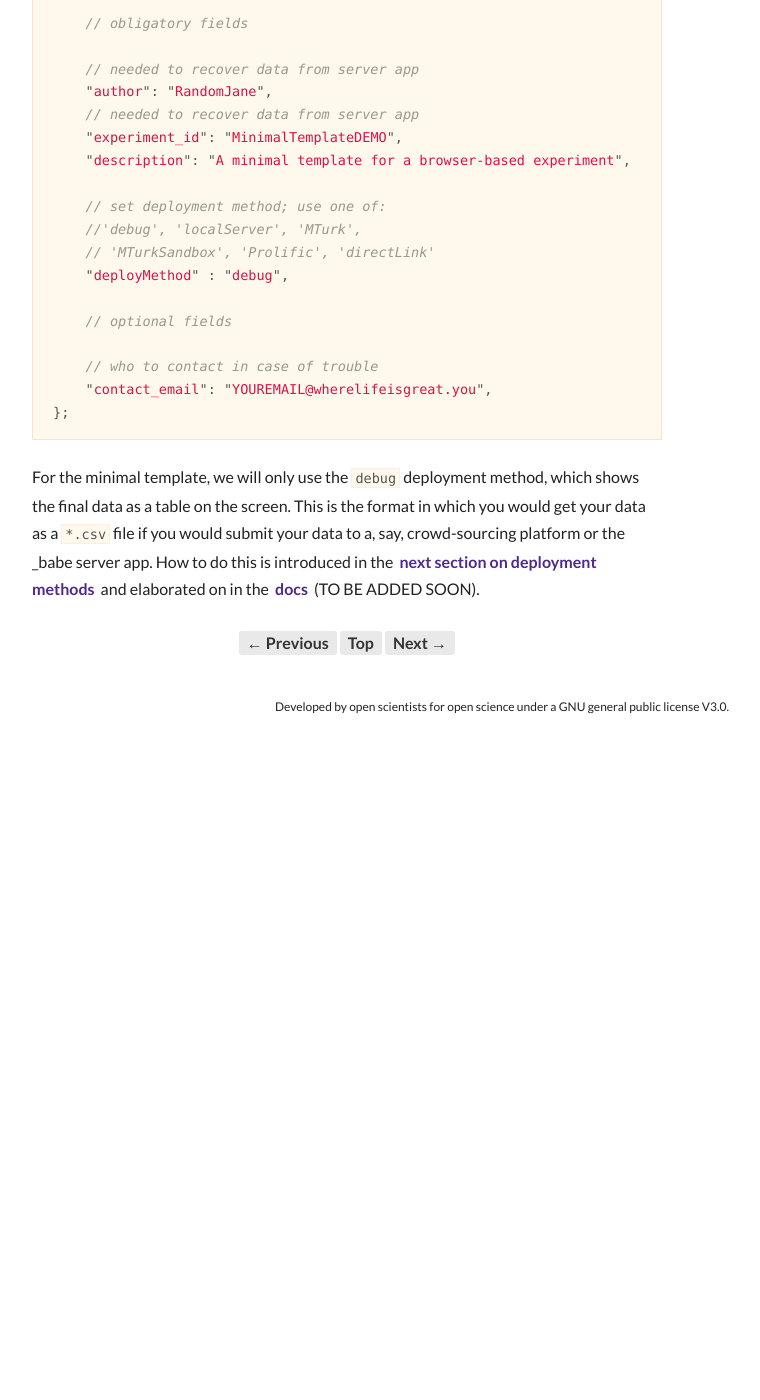
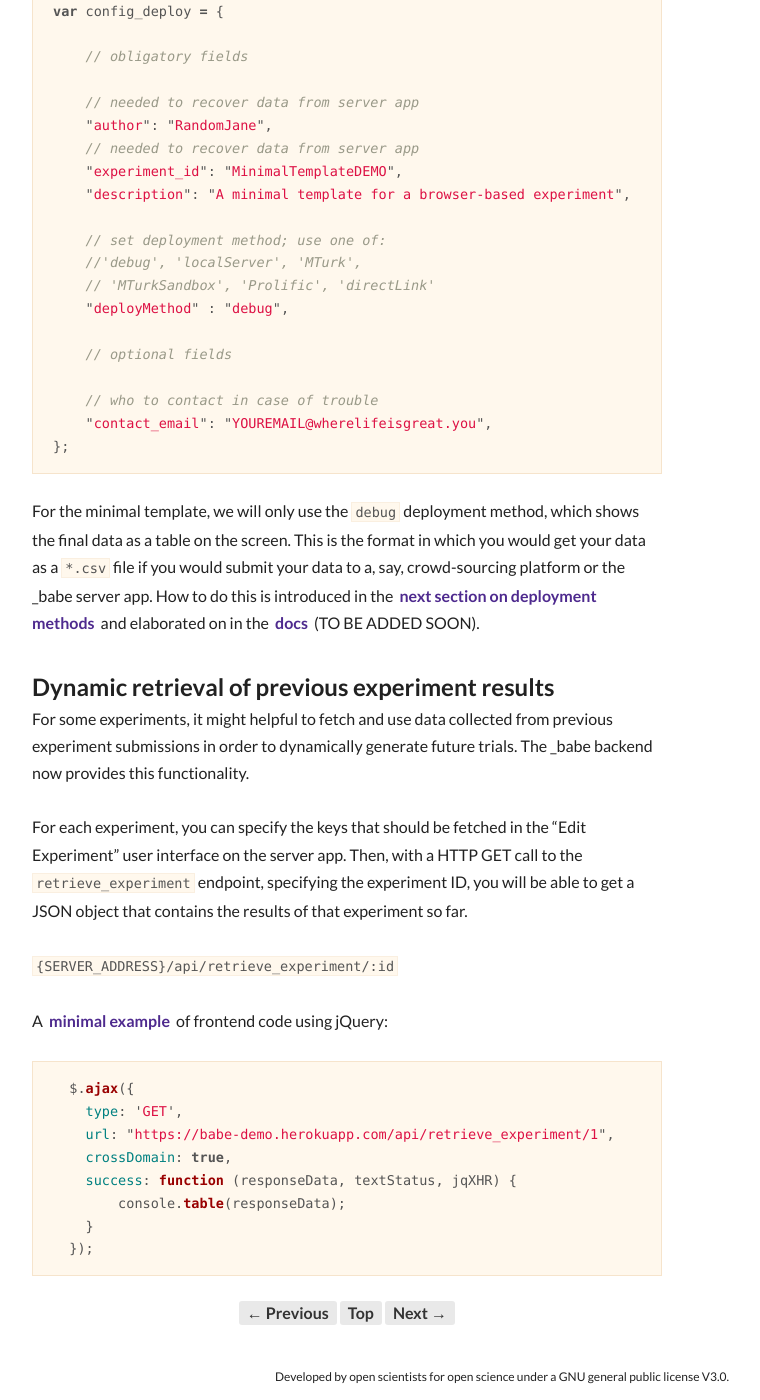
Before and after one commit to magpie-ea/magpie-site, a Jekyll site: the page built from getting-started/experiments.markdown, in a window 1280 px wide and 1400 px high, scrolled down 7726 px. Shown: the whole window, without its empty margins (138-898 px from the left). Built offline with Jekyll 4.4.1, drawn with Linux system fonts in a browser that asks for light colours; nearby versions of some CDN libraries; before the commit the page ends 8457 px from its top, so only the background shows below that; some of the changed text lies outside the part shown.

Commit message:
Explain dynamic experiment results retrieval. Closes #15

````diff
--- a/getting-started/experiments.markdown
+++ b/getting-started/experiments.markdown
@@ -234,3 +234,23 @@ var config_deploy = {
 ```
 
 For the minimal template, we will only use the `debug` deployment method, which shows the final data as a table on the screen. This is the format in which you would get your data as a `*.csv` file if you would submit your data to a, say, crowd-sourcing platform or the _babe server app. How to do this is introduced in the [next section on deployment methods](deployment.html) and elaborated on in the [docs](../docs/) (TO BE ADDED SOON).
+
+## Dynamic retrieval of previous experiment results
+For some experiments, it might helpful to fetch and use data collected from previous experiment submissions in order to dynamically generate future trials. The _babe backend now provides this functionality.
+
+For each experiment, you can specify the keys that should be fetched in the "Edit Experiment" user interface on the server app. Then, with a HTTP GET call to the `retrieve_experiment` endpoint, specifying the experiment ID, you will be able to get a JSON object that contains the results of that experiment so far.
+
+`{SERVER_ADDRESS}/api/retrieve_experiment/:id`
+
+A [minimal example](https://jsfiddle.net/SZJX/dp8ewnfx/) of frontend code using jQuery:
+
+```javascript
+  $.ajax({
+    type: 'GET',
+    url: "https://babe-demo.herokuapp.com/api/retrieve_experiment/1",
+    crossDomain: true,
+    success: function (responseData, textStatus, jqXHR) {
+    	console.table(responseData);
+    }
+  });
+```
````
